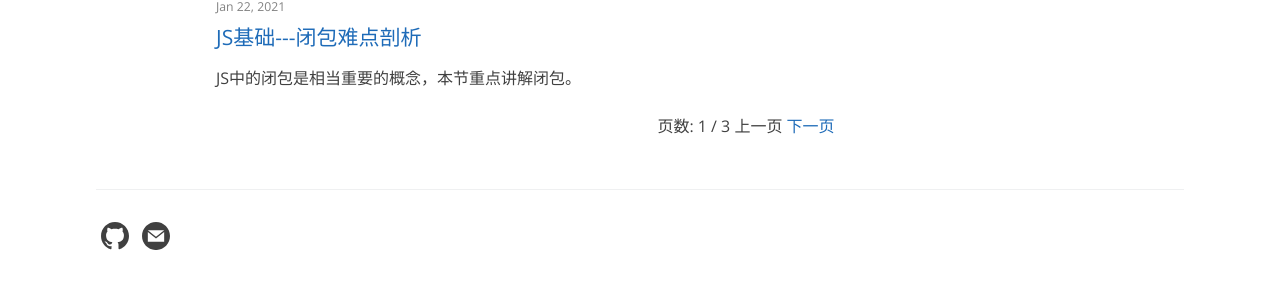
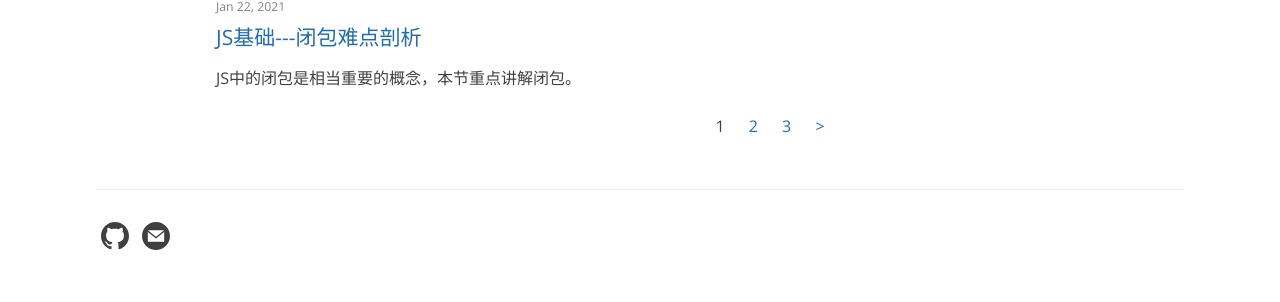
Before and after one commit to higwendolyn/Alias, a Jekyll site: the page built from index.html, in a window 1280 px wide. Shown: the part 1486-1788 px from the top of the page. Built offline with Jekyll 4.4.1, drawn with Linux system fonts in a browser that asks for light colours; the list of posts is cut into pages by our own code.

Commit message:
修改分页

```diff
--- a/_sass/blog/_layout.scss
+++ b/_sass/blog/_layout.scss
@@ -120,6 +120,9 @@
 
   .pagination {
     float: right;
+    .previous {
+      margin: 0 10px;
+    }
   }
 
   > li {
--- a/index.html
+++ b/index.html
@@ -26,21 +26,27 @@ layout: home
     {% endfor %}
     <!-- 分页链接 -->
     <div class="pagination">
-        <span class="page_number ">页数: {{ paginator.page }} / {{ paginator.total_pages }}</span>
-        {% if paginator.previous_page %}
-            {% if paginator.previous_page == 1 %}
-            <a href="/Alias/" class="previous">上一页</a>
-            {% else %}
-            <a href="/Alias/page/{{ paginator.previous_page }}" class="previous">上一页</a>
-            {% endif %}
+      {% if paginator.previous_page %}
+        {% if paginator.previous_page == 1 %}
+        <a href="/Alias/" class="previous">< </a>
         {% else %}
-        <span class="previous">上一页</span>
+        <a href="/Alias/page/{{ paginator.previous_page }}" class="previous">< </a>
         {% endif %}
-        {% if paginator.next_page %}
-        <a href="/Alias/page/{{ paginator.next_page }}" class="next">下一页</a>
+      {% endif %}
+      {% for page in (1..paginator.total_pages) %}
+        {% if page == paginator.page %}
+        <span class="previous">{{ page }}</span>
         {% else %}
-        <span class="next ">下一页</span>
+          {% if page == 1 %}
+          <a href="/Alias/" class="previous">1</a>
+          {% else %}
+           <a href="/Alias/page/{{ page }}" class="previous">{{ page }}</a>
+           {% endif %}
         {% endif %}
+      {% endfor %}
+      {% if paginator.next_page %}
+        <a href="/Alias/page/{{ paginator.next_page }}" class="previous"> ></a>
+      {% endif %}
     </div>
 </ul>
 
```
